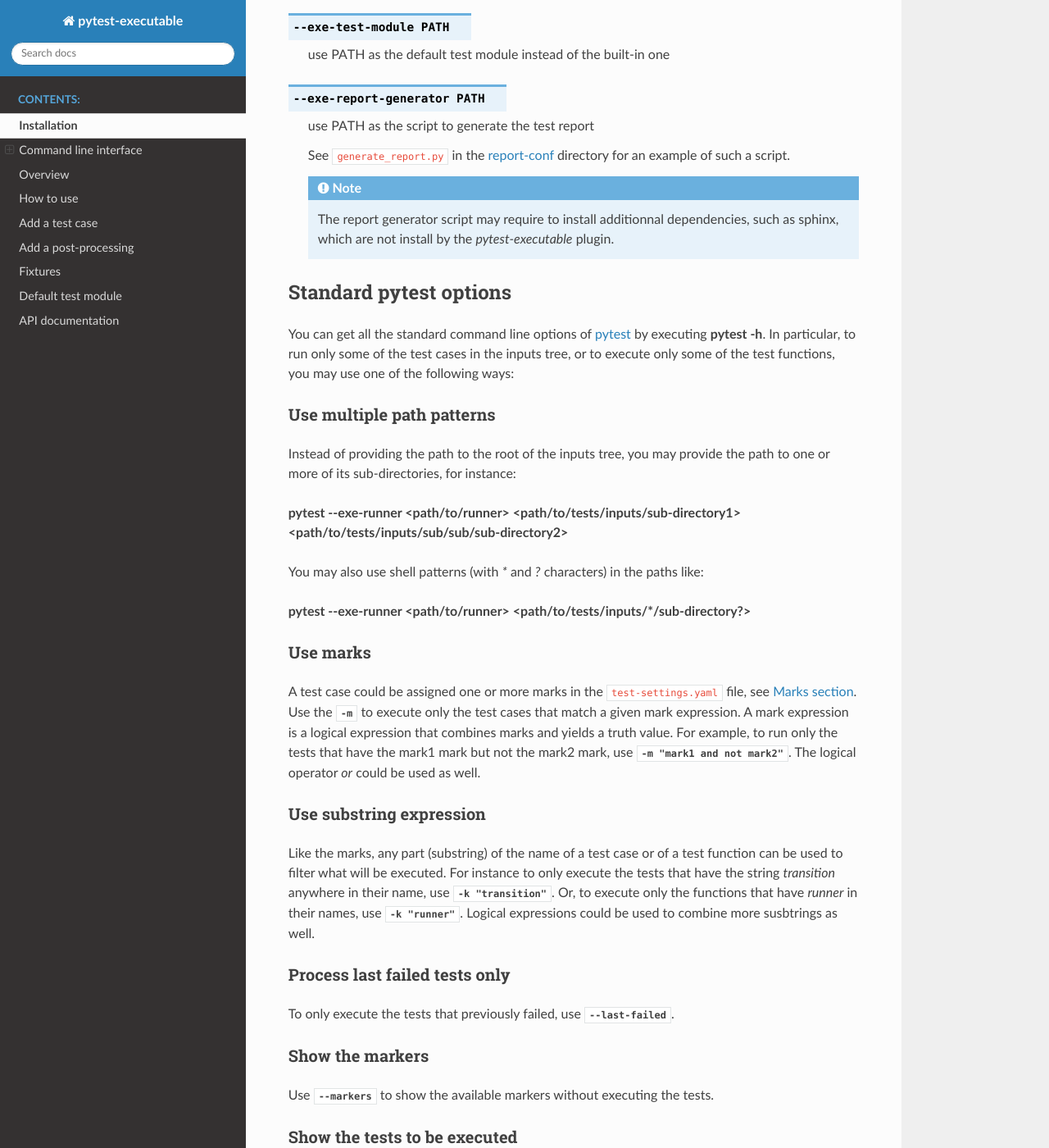
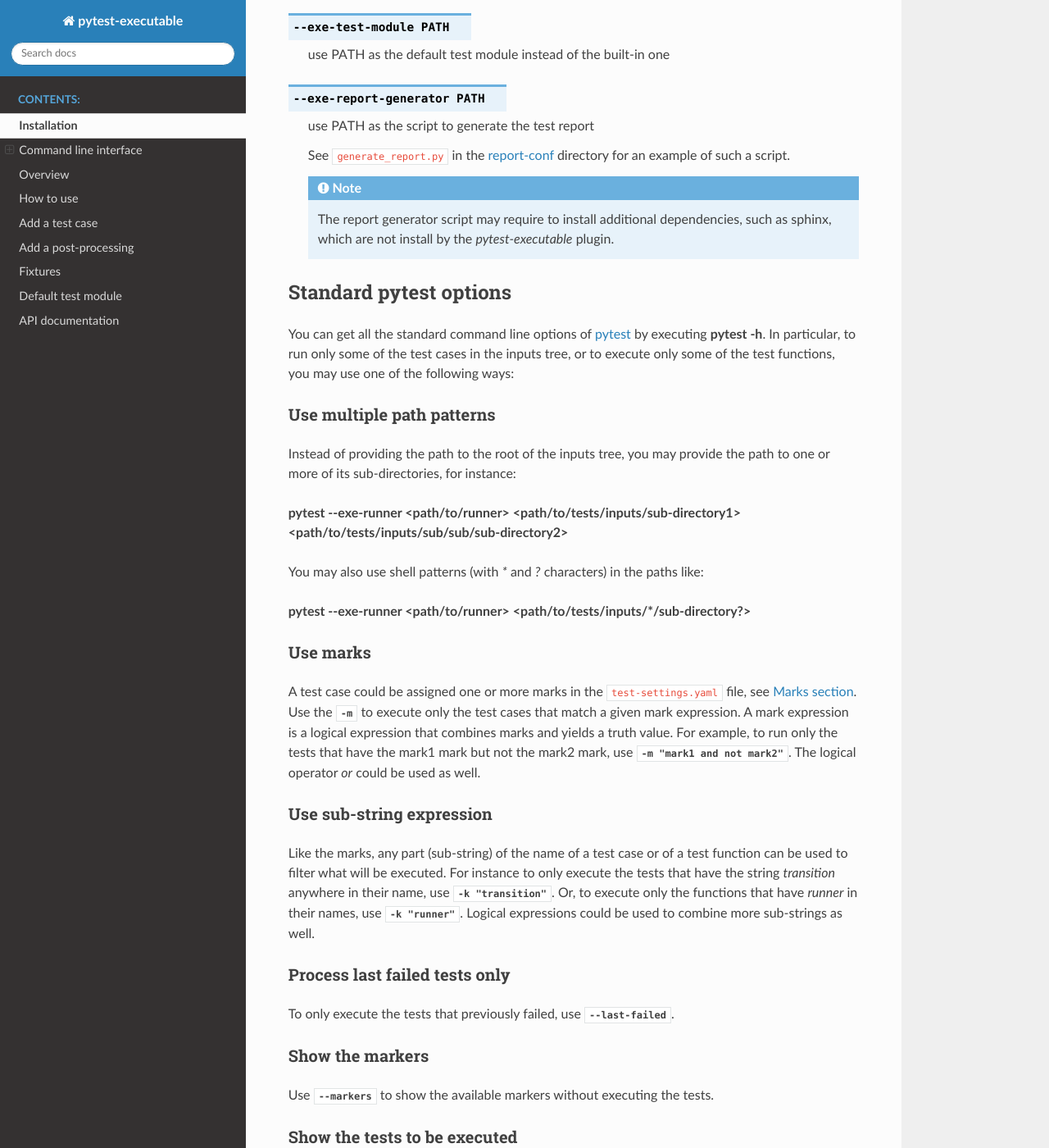
Before and after one commit to CS-SI/pytest-executable, a Sphinx documentation site: the page built from doc/usage.rst, in a window 1280 px wide and 1400 px high, scrolled down 1449 px. Shown: the whole window at 82% size. Built offline with Sphinx 7.4.7 and the Read the Docs theme 2.0.0, drawn with Linux system fonts in a browser that asks for light colours; some of the changed text lies outside the part shown.

```diff
--- a/README.rst
+++ b/README.rst
@@ -86,5 +87,5 @@ Apache License 2.0. See the `LICENSE.txt`_ file for more information, or the
 .. _Antoine Dechaume: https://github.com/AntoineD
 .. _CS GROUP: http://www.csgroup.eu
 .. _`LICENSE.txt`: LICENSE.txt
-.. _quick summary: https://tldrlegal.com/license/apache-license-2.0-(apache-2.1)
+.. _quick summary: https://tldrlegal.com/license/apache-license-2.0-(apache-2.0)
 .. _tl;drLegal: https://tldrlegal.com
--- a/doc/fixtures.rst
+++ b/doc/fixtures.rst
@@ -24,7 +24,7 @@ Fixtures
 ========
 
 The purpose of the test fixtures is to ease the writing of test functions by
-providing informations and data automatically. You may find more documentation
+providing information and data automatically. You may find more documentation
 on |pytest| fixture in its `official documentation
 <https://docs.pytest.org/en/latest/fixture.html>`_. We describe here the
 fixtures defined in |ptx|. Some of them are used in the default test module,
@@ -116,7 +116,7 @@ Tolerances fixture
 ------------------
 
 The :py:data:`tolerances` fixture provides the contents of the :ref:`yaml-tol`
-of a |yaml| as a dictionnary that maps names to :py:class:`Tolerances
+of a |yaml| as a dictionary that maps names to :py:class:`Tolerances
 <pytest_executable.settings.Tolerances>` objects.
 
 For instance, if a |yaml| contains:
--- a/doc/post-processing.rst
+++ b/doc/post-processing.rst
@@ -44,10 +44,10 @@ done by alphabetical order. There are 2 exceptions to this behavior:
      children directories
 
 The |pytest| functions shall take advantages of the fixtures for automatically
-retrieved data from the execution context, such as the informations stored in
+retrieved data from the execution context, such as the information stored in
 the |yaml| or the path to the current output directory.
 
-See :ref:`fixtures` for more informations on fixtures.
+See :ref:`fixtures` for more information on fixtures.
 
 See :ref:`builtin-test-module` for |pytest| function examples.
 
@@ -76,7 +76,7 @@ not available.
                         reason='skip test because external_module cannot be imported')
     from external_module import a_function, a_class
 
-If the external module is installed in an enviroment not compatible with the
+If the external module is installed in an environment not compatible with the
 anaconda environment of |ptx|, then execute the module through a `subprocess
 <https://docs.python.org/3.7/library/subprocess.html#using-the-subprocess-module>`_
 call. For instance:
--- a/doc/test-case.rst
+++ b/doc/test-case.rst
@@ -24,7 +24,7 @@ A test case is composed of an input directory with:
 
 - the input files required by the |runner|,
 - a |yaml| file with the |ptx| settings,
-- any optionnal |pytest| python modules for performing additionnal tests.
+- any optional |pytest| python modules for performing additional tests.
 
 .. warning::
 
--- a/doc/usage.rst
+++ b/doc/usage.rst
@@ -16,7 +16,7 @@
 .. limitations under the License.
 
 .. _conda: https://docs.conda.io
-.. _pip: https://pip-installer.org
+.. _pip: https://pip.pypa.io/en/stable/installing
 .. _report-conf: https://github.com/CS-SI/pytest-executable/tree/master/report-conf
 
 
@@ -101,7 +101,7 @@ Plugin options
 
    .. note::
 
-      The report generator script may require to install additionnal
+      The report generator script may require to install additional
       dependencies, such as sphinx, which are not install by the |ptx| plugin.
 
 
@@ -140,15 +140,15 @@ combines marks and yields a truth value. For example, to run only the tests
 that have the mark1 mark but not the mark2 mark, use :option:`-m "mark1 and not
 mark2"`. The logical operator `or` could be used as well.
 
-Use substring expression
-~~~~~~~~~~~~~~~~~~~~~~~~
+Use sub-string expression
+~~~~~~~~~~~~~~~~~~~~~~~~~
 
-Like the marks, any part (substring) of the name of a test case or of a test
+Like the marks, any part (sub-string) of the name of a test case or of a test
 function can be used to filter what will be executed. For instance to only
 execute the tests that have the string `transition` anywhere in their name, use
 :option:`-k "transition"`. Or, to execute only the functions that have `runner`
 in their names, use :option:`-k "runner"`. Logical expressions could be used to
-combine more susbtrings as well.
+combine more sub-strings as well.
 
 Process last failed tests only
 ~~~~~~~~~~~~~~~~~~~~~~~~~~~~~~
```
Also changed, not shown: other parts of README.rst (+1 -0 lines), other parts of doc/test-case.rst (+1 -1 lines), other parts of doc/usage.rst (+1 -1 lines), doc/how-to-use.rst (+4 -4 lines), 1 other file.
